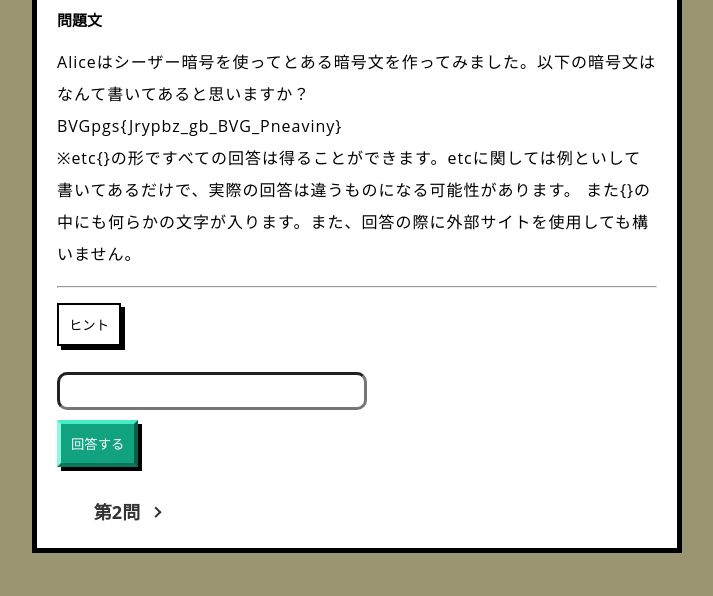
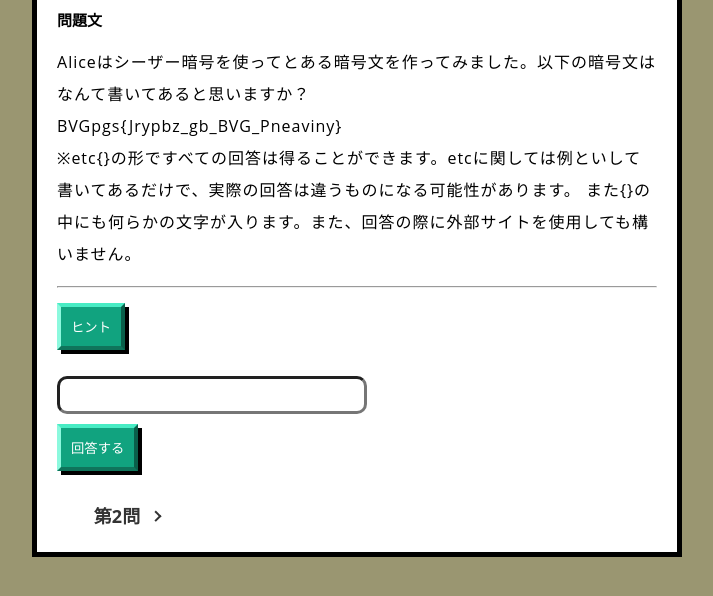
Before and after one commit to kouse-ikuta/OIT_CTF, a plain HTML site: page question1.html in a window 1280 px wide. Shown: the part 136-732 px from the top of the page, without its empty margins (283-996 px from the left). Drawn offline with nearby package versions, Linux system fonts and the light colour scheme.

Commit message:
Update question1.html

```diff
--- a/question1.html
+++ b/question1.html
@@ -24,7 +24,7 @@
             また{}の中にも何らかの文字が入ります。また、回答の際に外部サイトを使用しても構いません。
         </p>
         <hr>
-        <button class="btn1" type="button" onclick="hint();"><span>ヒント</span></button>
+        <button class="btn1 btn-solid" type="button" onclick="hint();"><span>ヒント</span></button>
         <p id="hinto"></p>
     </div>
 
```
